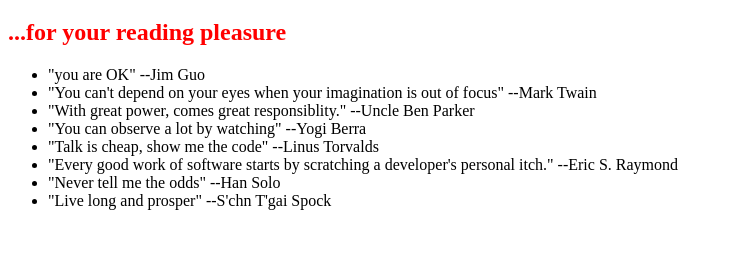
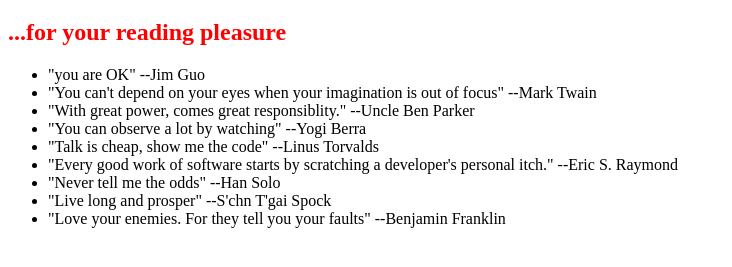
Before and after one commit to guozhenkui/0main_opensap_repo, a plain HTML site: page index.html in a window 1280 px wide. Shown: the part 61-328 px from the top of the page, without its empty margins (0-732 px from the left). Drawn offline with Linux system fonts and the light colour scheme.

Commit message:
Add  Benjamin Franklin quote

```diff
--- a/index.html
+++ b/index.html
@@ -17,6 +17,7 @@
 			<li>"Every good work of software starts by scratching a developer's personal itch." --Eric S. Raymond</li>
 			<li>"Never tell me the odds" --Han Solo</li>
 			<li>"Live long and prosper" --S'chn T'gai Spock</li>
+			<li>"Love your enemies. For they tell you your faults" --Benjamin Franklin</li>
 		</ul>
 	</body>
 </html>
```
